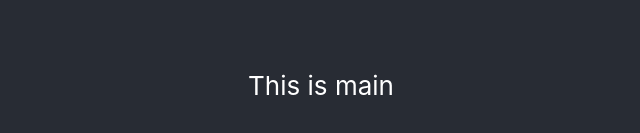
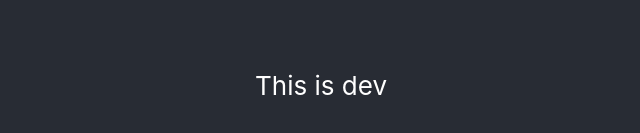
Before and after one commit to daddemo/react-test, a React (Create React App) app: page / in a window 1280 px wide. Shown: the part 315-448 px from the top of the page, without its empty margins (319-959 px from the left). Built offline with nearby package versions, Linux system fonts and the light colour scheme.

Commit message:
differentiate dev

```diff
--- a/src/App.js
+++ b/src/App.js
@@ -6,7 +6,7 @@ function App() {
       <header className="App-header">
         <div>
         <p>
-          This is main
+          This is dev
         </p>
         </div>
       </header>
```
